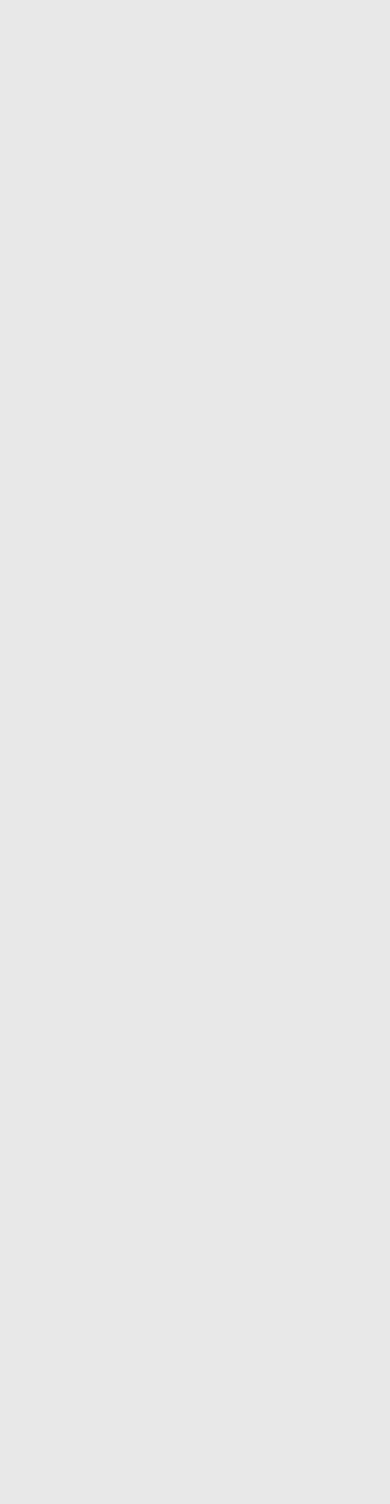
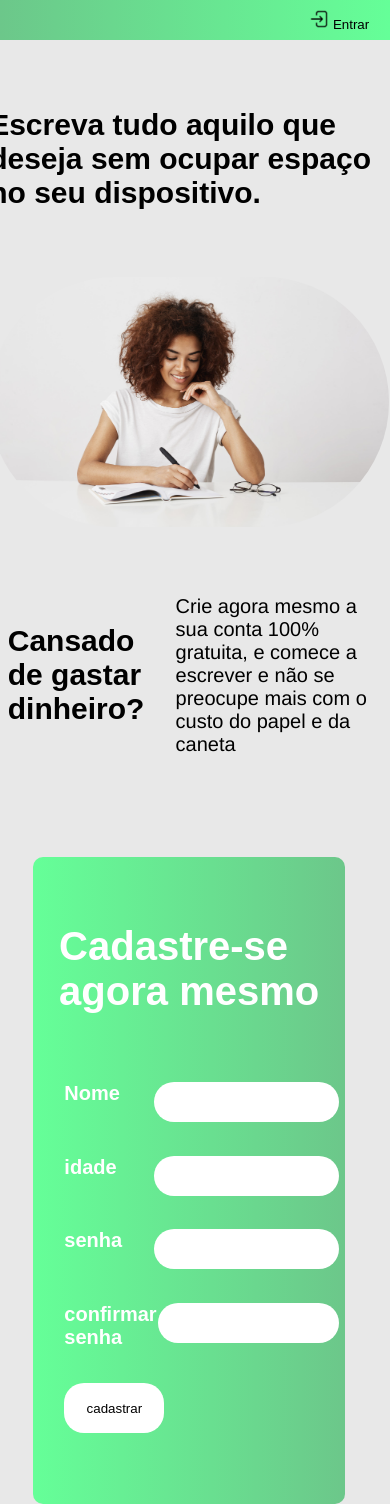
Before and after one commit to LucianoSegundo/DiarioDigital-Front-End, an Angular app: page /home in a window 390 px wide. Before the commit this address led to /. Before the commit the page ends 844 px from the top, so only its background shows below. Built offline with nearby package versions, Linux system fonts and the light colour scheme.

Commit message:
termino do pagina home

```diff
--- a/src/app/app.component.html
+++ b/src/app/app.component.html
@@ -1 +1,2 @@
+<app-header></app-header>
 <router-outlet></router-outlet>
--- a/src/app/app.component.ts
+++ b/src/app/app.component.ts
@@ -1,10 +1,11 @@
 import { Component } from '@angular/core';
 import { RouterOutlet } from '@angular/router';
+import { HeaderComponent } from "./components/header/header.component";
 
 @Component({
   selector: 'app-root',
   standalone: true,
-  imports: [RouterOutlet],
+  imports: [RouterOutlet, HeaderComponent],
   templateUrl: './app.component.html',
   styleUrl: './app.component.css'
 })
--- a/src/app/components/button/button.component.css
+++ b/src/app/components/button/button.component.css
@@ -14,6 +14,13 @@
   }
 
 }
+
+.blanco {
+  background: white;
+  height: 6vh;
+  width: 10vw;
+}
+
 .bicone {
   background: none;
 
--- a/src/app/components/header/header.component.css
+++ b/src/app/components/header/header.component.css
@@ -3,12 +3,12 @@
     justify-content: start;
     align-items: center;
 
-    width: 98.9vw;
+    width: 100vw;
     height: 40px;
     background: -webkit-linear-gradient(180deg, var( --cSegun), var(--cPrim));
 
     section{
-        min-width: 49%;
+        min-width: 49.8%;
         height: 100%;
         gap: 20px;
         display: flex;
@@ -17,12 +17,12 @@
     }
     .retorno{
     justify-content: start;
-    padding-left: 10px;
+    padding-left: 0.2%;
 
     }
     .usuario{
         justify-content: end;
-        padding-right: 10px;
+        padding-right: 0.2%;
     }
 
 
--- a/src/app/components/header/header.component.html
+++ b/src/app/components/header/header.component.html
@@ -3,8 +3,8 @@
             @if (autorizado) {
 
                 <app-button mensagem="encerrar sessão" imagem="retornar.png" classe="bicone"></app-button>
-               @if(caminho!= ""){
-                   <app-button mensagem="voltar" imagem="retornar.png" classe="bicone"></app-button>
+               @if(caminhoRetorno!= ""){
+                   <app-button mensagem="voltar" imagem="retornar.png" classe="bicone" (submit)="voltarPaginaAnterior()"></app-button>
                }
             }
 
--- a/src/app/components/header/header.component.ts
+++ b/src/app/components/header/header.component.ts
@@ -1,5 +1,6 @@
-import { NgOptimizedImage } from '@angular/common';
-import { Component, Input } from '@angular/core';
+import { Component } from '@angular/core';
+import { NavigationEnd, Router } from '@angular/router';
+import { filter } from 'rxjs';
 import { ButtonComponent } from '../button/button.component';
 
 @Component({
@@ -10,6 +11,54 @@
   styleUrl: './header.component.css'
 })
 export class HeaderComponent {
-  @Input("autorizacao") autorizado:boolean= false;
-  @Input("caminhoVolta") caminho:string="";
+autorizado:boolean= false;
+ caminhoRetorno:string="";
+
+  constructor(private router: Router){
+    this.router.events.pipe(
+
+      filter(event => event instanceof NavigationEnd)
+
+    ).subscribe((event: NavigationEnd) => {
+        this.gestorCabecalho(event.url);
+      })
+  }
+
+  gestorCabecalho(url: string){
+    let local:string="principal";
+    switch(url){
+      case'/home':
+      this.autorizado = false;
+      this.caminhoRetorno = ""
+      break;
+      case'/login':
+      this.autorizado = false;
+      this.caminhoRetorno = ""
+      break;
+      case'/'+local:
+      this.autorizado = true;
+      this.caminhoRetorno = ""
+      break;
+      case'/'+local+'/criarLivro':
+      this.autorizado = true;
+      this.caminhoRetorno = "/"+ local
+      break;
+      case'/'+local+'/livro':
+      this.autorizado = true;
+      this.caminhoRetorno = "/"+ local
+      break;
+      case'/'+local+'/livro/escrever':
+      this.autorizado = true;
+      this.caminhoRetorno = "/"+ local+"livro"
+      break;
+      case'/'+local+'/livro/capitulo':
+      this.autorizado = true;
+      this.caminhoRetorno = "/"+ local+"livro"
+      break;
+    }
+  }
+
+  voltarPaginaAnterior(){
+    this.router.navigate([this.caminhoRetorno]);
+  }
 }
--- a/src/app/components/home/home.component.css
+++ b/src/app/components/home/home.component.css
@@ -12,10 +12,93 @@
     justify-content: center;
     align-items: center;
     gap: 8%;
-    margin-top: 16vh;
+    margin-top: 8vh;
 
     width: 100vw;
     height: auto;
+  }
+  @media (max-width: 1080px) {
+    .apresentação {
+      h1 {
+        font-size: 30px;
+        width: 400px;
+      }
+      img {
+        margin-top: 8vh;
+        border-radius: 200px;
+      }
+    }
+
+    .clamaris {
+      display: flex;
+      flex-direction: row;
+      h2 {
+        font-size: 30px;
+      }
+      p {
+        font-family: "Franklin Gothic Medium", "Arial Narrow", Arial, sans-serif;
+        font-size: 20px;
+        width: 50%;
+      }
+    }
+
+
+    .se-form {
+      .div-form {
+        display: flex;
+        flex-direction: column;
+        justify-content: center;
+        align-items: center;
+        margin-top: 4vh;
+
+        color: white;
+        font-weight: 600;
+
+        width: 80%;
+        min-height: 40vh;
+        background: -webkit-linear-gradient(0deg, var(--cSegun),var(--cPrim));
+        border-radius: 10px;
+
+        .form {
+          display: flex;
+          flex-direction: column;
+          height: auto;
+          width: 80%;
+          height: 50vh;
+          margin-top: 8vh;
+          gap: 4vh;
+
+          fieldset {
+            height: auto;
+            width: 50%;
+            border: none;
+            display: flex;
+            flex-direction: row;
+            gap: 5%;
+            font-size: 20px;
+
+            label{
+              width: 80px;
+            }
+            input{
+              border-radius: 20px;
+              width: 50vw;
+              height: 40px;
+              border: none;
+            }
+          }
+        }
+        h3 {
+          margin-top: 8vh;
+          font-size: 40px;
+        }
+      }
+    }
+  }
+  @media (min-width: 1080px) {
+    section {
+      flex-direction: row;
+      margin-top: 16vh;
     }
 
     .apresentação {
@@ -46,23 +129,26 @@
         flex-direction: row;
         justify-content: space-between;
         align-items: center;
+
         padding: 0 5%;
         color: white;
         font-weight: 600;
 
         width: 80%;
-      height: 40vh;
-      background: var(--cPrim);
+        min-height: 40vh;
+        background: -webkit-linear-gradient(0deg, var(--cSegun), var(--cPrim));
         border-radius: 10px;
+        padding: 5%;
 
         .form {
           display: flex;
           flex-direction: column;
           height: auto;
-        width: 30%;
+          min-width: 40%;
+
           gap: 4vh;
 
-        fieldset{
+          fieldset {
             height: auto;
             width: 50%;
             border: none;
@@ -70,6 +156,16 @@
             flex-direction: row;
             gap: 5%;
             font-size: 20px;
+
+            label{
+              width: 80px;
+            }
+            input{
+              border-radius: 20px;
+              width: 380px;
+              height: 40px;
+              border: none;
+            }
           }
         }
         h3 {
@@ -77,10 +173,5 @@
         }
       }
     }
-
-  @media (min-width: 1080px) {
-    section {
-      flex-direction: row;
   }
 }
-}
--- a/src/app/components/home/home.component.html
+++ b/src/app/components/home/home.component.html
@@ -1,4 +1,3 @@
-<app-header [autorizacao]="resposta"></app-header>
 <main>
     <section class="apresentação">
         <h1>
@@ -37,7 +36,7 @@
                     <input type="text" />
                 </fieldset>
 
-                <app-button mensagem="cadastrar"></app-button>
+                <app-button mensagem="cadastrar" classe="blanco"></app-button>
             </form>
         </div>
     </section>
--- /dev/null
+++ b/src/app/components/principal/principal.component.html
@@ -0,0 +1 @@
+<p>principal works!</p>
```
Also changed, not shown: src/app/app.routes.ts (+5 -2 lines), src/app/components/principal/principal.component.ts (added, +12 -0 lines), src/app/components/principal/principal.component.css (added), 1 other file (tests, documents, lock files or other folders). Lines whose indentation alone changed are shown as unchanged.
